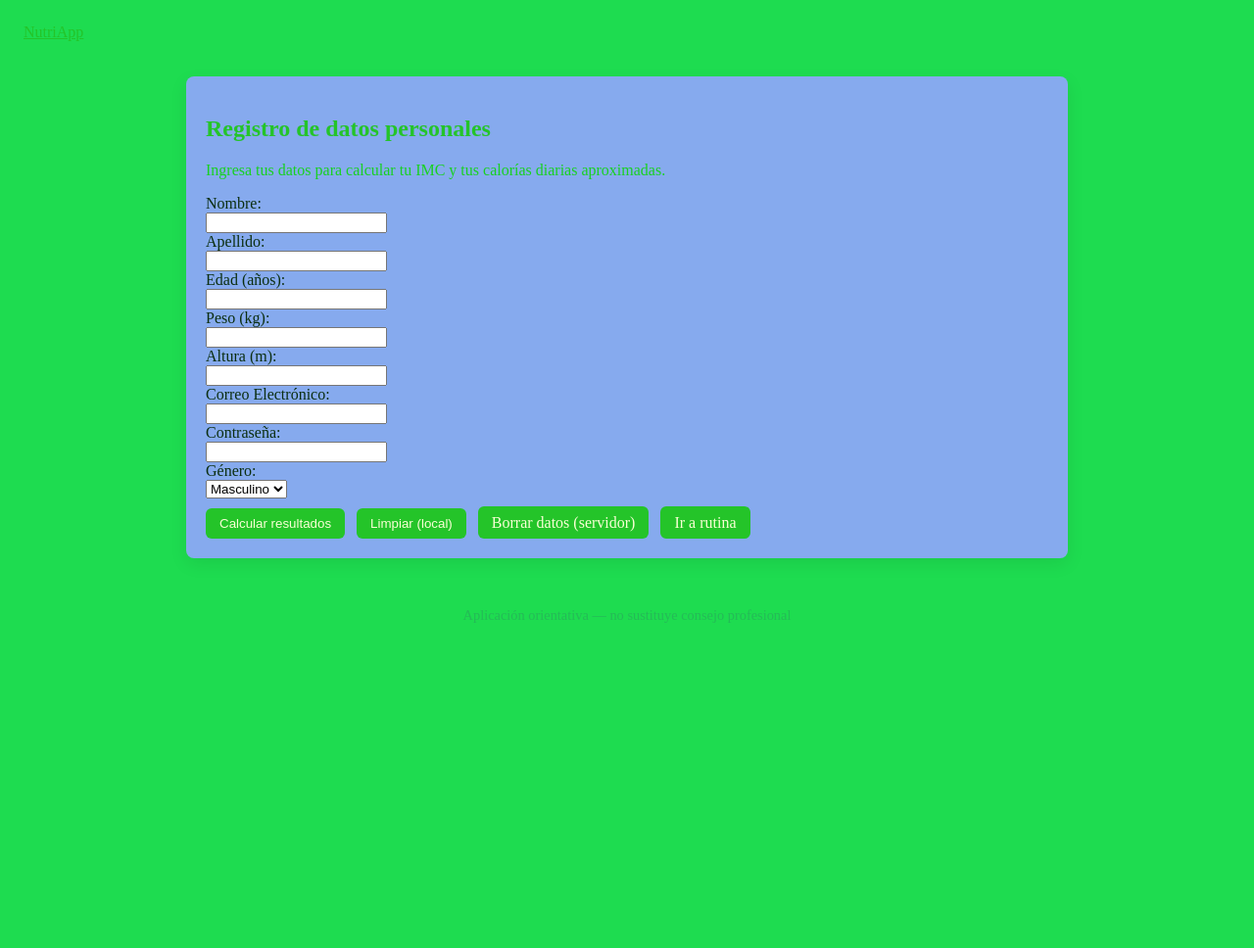
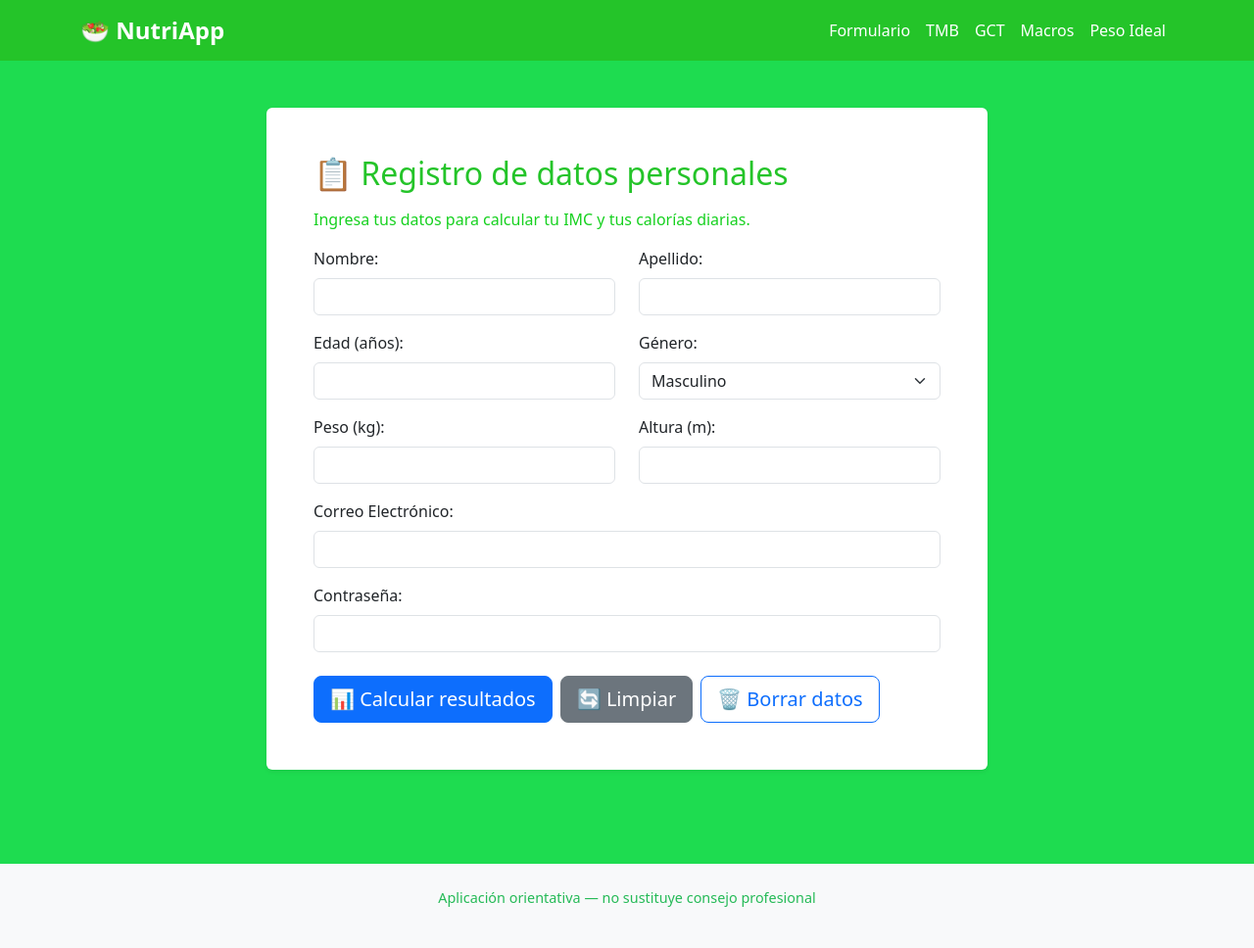
Before and after one commit to OmedaJared/NutryApp, a Flask app: page /formulario in a window 1280 px wide. Shown: the whole page at 98% size. Before the commit the page ends 636 px from the top, so only its background shows below. Run offline with Flask 3, Linux system fonts and the light colour scheme.

Commit message:
ya ando asta la vrg

```diff
--- a/NutriApp/NutryApp/app.py
+++ b/NutriApp/NutryApp/app.py
@@ -4,85 +4,73 @@ app = Flask(__name__)
 app.secret_key = 'cambia_esto_en_produccion'
 
 def _get_first(form, *keys, default=''):
-    """Returns the first non-empty value from the form for the given keys."""
+    """Retorna el primer valor no vacío del formulario."""
     for k in keys:
         v = form.get(k)
-        if v is not None:
+        if v is not None and v != '':
             return v
     return default
 
-@app.route('/clear')
-def clear():
-    """Borrar datos del usuario guardados en sesión y volver al formulario."""
-    session.pop('user', None)
-    session.pop('authenticated', None)
-    flash('Datos borrados.')
-    return redirect(url_for('formulario'))
-
 @app.route('/')
 def inicio():
-    """Home page with information about the application."""
+    """Página de inicio con información."""
     return render_template('info.html')
 
 @app.route('/formulario')
 def formulario():
-    """Page that contains the form for user input."""
+    """Página del formulario de registro."""
     user = session.get('user', {})
-    return render_template('formulario.html', **user)
+    error = session.pop('error', None)
+    return render_template('formulario.html', error=error, **user)
 
 @app.route('/resultado', methods=['POST'])
 def resultado():
-    """Processes the form data and calculates BMI and caloric needs."""
-    nombre = _get_first(request.form, 'nombre', 'Nombre', '').strip()
-    apellido = _get_first(request.form, 'apellido', 'Apellido', '').strip()
-    edad_raw = _get_first(request.form, 'edad', 'Edad', '')
-    peso_raw = _get_first(request.form, 'peso', 'Peso', '')
-    altura_raw = _get_first(request.form, 'altura', 'Altura', '')
-    contraseña = _get_first(request.form, 'contraseña', 'contrasena', '')
-    correo_electronico = _get_first(request.form, 'correo_electronico', 'correo', '')
-    genero = _get_first(request.form, 'genero', 'Genero', 'masculino')
+    """Procesa formulario y calcula IMC y calorías."""
+    nombre = request.form.get('nombre', '').strip()
+    apellido = request.form.get('apellido', '').strip()
+    correo_electronico = request.form.get('correo_electronico', '').strip()
+    contraseña = request.form.get('contraseña', '')
+    genero = request.form.get('genero', 'masculino').lower()
 
     try:
-        edad = int(edad_raw)
-        peso = float(peso_raw)
-        altura = float(altura_raw)
+        edad = int(request.form.get('edad', 0))
+        peso = float(request.form.get('peso', 0))
+        altura = float(request.form.get('altura', 0))
     except (ValueError, TypeError):
-        error_msg = "Por favor completa todos los campos correctamente."
-        return render_template(
-            'formulario.html',
-            nombre=nombre,
-            apellido=apellido,
-            edad=edad_raw,
-            peso=peso_raw,
-            altura=altura_raw,
-            genero=genero,
-            correo_electronico=correo_electronico,
-            contraseña=contraseña,
-            error=error_msg
-        )
+        session['error'] = 'Error: Verifica que edad, peso y altura sean números válidos.'
+        return redirect(url_for('formulario'))
 
+    if edad <= 0 or peso <= 0 or altura <= 0:
+        session['error'] = 'Error: Los valores deben ser mayores a 0.'
+        return redirect(url_for('formulario'))
+
+    # Calcular IMC
     imc = round(peso / (altura ** 2), 2)
 
+    # Clasificar IMC
     if imc < 18.5:
-        clasificacion = "Bajo peso"
-        recomendacion = "Aumenta tu ingesta calórica con alimentos saludables y realiza ejercicios de fuerza."
+        clasificacion = 'Bajo peso'
+        recomendacion = 'Aumenta tu ingesta calórica de forma saludable.'
     elif imc < 25:
-        clasificacion = "Peso normal"
-        recomendacion = "Mantén una dieta equilibrada y continúa con actividad física regular."
+        clasificacion = 'Peso normal'
+        recomendacion = 'Mantén tu peso actual con hábitos saludables.'
     elif imc < 30:
-        clasificacion = "Sobrepeso"
-        recomendacion = "Reduce azúcares y grasas, e incrementa tu consumo de frutas y verduras."
+        clasificacion = 'Sobrepeso'
+        recomendacion = 'Considera aumentar actividad física y revisar tu dieta.'
     else:
-        clasificacion = "Obesidad"
-        recomendacion = "Consulta a un especialista y adopta un plan de alimentación controlado."
+        clasificacion = 'Obesidad'
+        recomendacion = 'Consulta a un profesional de salud.'
 
-    if genero.lower() == "masculino":
-        tmb = 10 * peso + 6.25 * (altura * 100) - 5 * edad + 5
+    # Calcular TMB (Harris-Benedict)
+    if genero == 'masculino':
+        tmb = 88.362 + (13.397 * peso) + (4.799 * (altura * 100)) - (5.677 * edad)
     else:
-        tmb = 10 * peso + 6.25 * (altura * 100) - 5 * edad - 161
+        tmb = 447.593 + (9.247 * peso) + (3.098 * (altura * 100)) - (4.330 * edad)
 
-    calorias_mantenimiento = round(tmb * 1.55, 2)
+    tmb = round(tmb, 2)
+    calorias = round(tmb * 1.55, 2)
 
+    # Guardar en sesión
     session['user'] = {
         'nombre': nombre,
         'apellido': apellido,
@@ -95,7 +83,7 @@ def resultado():
         'imc': imc,
         'clasificacion': clasificacion,
         'recomendacion': recomendacion,
-        'calorias': calorias_mantenimiento
+        'calorias': calorias
     }
 
     return render_template(
@@ -111,145 +99,143 @@ def resultado():
         imc=imc,
         clasificacion=clasificacion,
         recomendacion=recomendacion,
-        calorias=calorias_mantenimiento
+        calorias=calorias
     )
 
 @app.route('/login', methods=['GET', 'POST'])
 def login():
-    """Login with correo and contraseña stored from formulario."""
+    """Login con correo y contraseña."""
     if request.method == 'GET':
         return render_template('login.html')
+
     correo = request.form.get('correo', '').strip()
     contraseña = request.form.get('contraseña', '')
     user = session.get('user')
+
     if not user:
-        flash('No hay datos registrados. Completa primero el formulario.')
+        flash('Primero debes completar el formulario.')
         return redirect(url_for('formulario'))
+
     if correo == user.get('correo_electronico') and contraseña == user.get('contraseña'):
         session['authenticated'] = True
         return redirect(url_for('rutina'))
+
     flash('Correo o contraseña incorrectos.')
     return render_template('login.html')
 
 @app.route('/rutina')
 def rutina():
-    """Muestra rutina y plan basado en los datos guardados.
-
-    Permite acceso si existe 'user' en sesión incluso cuando no hay flag
-    'authenticated' (para que el botón 'Ir a rutina' funcione sin pedir login).
-    """
+    """Muestra rutina personalizada."""
     user = session.get('user')
     if not user:
-        flash('Completa el formulario o inicia sesión para ver tu rutina.')
+        flash('Debes completar el formulario primero.')
         return redirect(url_for('formulario'))
 
-    if not session.get('authenticated'):
-        session['authenticated'] = True
     return render_template('rutina.html', user=user)
-
-@app.route("/tmb", methods=["GET", "POST"])
-def tmb():
-    if request.method == "POST":
-        try:
-            peso = float(request.form["peso"])
-            altura = float(request.form["altura"])
-            edad = int(request.form["edad"])
-            genero = request.form["genero"]
-
-            if genero == "masculino":
-                tmb = 88.36 + 13.4 * peso + 4.8 * altura - 5.7 * edad
-            else:
-                tmb = 447.6 + 9.2 * peso + 3.1 * altura - 4.3 * edad
-
-            return render_template("tmb.html", tmb=round(tmb, 2), peso=peso,
-                                altura=altura, edad=edad, genero=genero)
-        except:
-            return render_template("tmb.html", error="Datos inválidos")
-
-    return render_template("tmb.html")
 
 @app.route('/perfil')
 def perfil():
-    """Muestra toda la información del usuario y botón para cerrar sesión."""
-    if not session.get('authenticated'):
-        flash('Inicia sesión para ver tu perfil.')
-        return redirect(url_for('login'))
-    user = session.get('user', {})
+    """Muestra perfil del usuario."""
+    user = session.get('user')
+    if not user:
+        flash('Debes completar el formulario primero.')
+        return redirect(url_for('formulario'))
+
     return render_template('perfil.html', user=user)
 
-@app.route("/gct", methods=["GET", "POST"])
+@app.route('/tmb', methods=['GET', 'POST'])
+def tmb():
+    """Calculadora de TMB."""
+    if request.method == 'POST':
+        try:
+            peso = float(request.form.get('peso', 0))
+            altura = float(request.form.get('altura', 0))
+            edad = int(request.form.get('edad', 0))
+            genero = request.form.get('genero', 'masculino').lower()
+
+            if genero == 'masculino':
+                tmb_calc = 88.362 + (13.397 * peso) + (4.799 * altura) - (5.677 * edad)
+            else:
+                tmb_calc = 447.593 + (9.247 * peso) + (3.098 * altura) - (4.330 * edad)
+
+            tmb_calc = round(tmb_calc, 2)
+            return render_template('tmb.html', tmb=tmb_calc, peso=peso, altura=altura, edad=edad, genero=genero)
+        except (ValueError, TypeError):
+            return render_template('tmb.html', error='Valores inválidos.')
+
+    return render_template('tmb.html')
+
+@app.route('/gct', methods=['GET', 'POST'])
 def gct():
-    if request.method == "POST":
-        tmb = float(request.form["tmb"])
-        actividad = float(request.form["actividad"])
-        gct = tmb * actividad
-        return render_template("gct.html", gct=round(gct, 1))
-    return render_template("gct.html")
+    """Calculadora de Gasto Calórico Total."""
+    if request.method == 'POST':
+        try:
+            tmb_val = float(request.form.get('tmb', 0))
+            actividad = float(request.form.get('actividad', 1.55))
+            gct_calc = round(tmb_val * actividad, 2)
+            return render_template('gct.html', gct=gct_calc, tmb=tmb_val, actividad=actividad)
+        except (ValueError, TypeError):
+            return render_template('gct.html', error='Valores inválidos.')
+
+    return render_template('gct.html')
+
+@app.route('/peso_ideal', methods=['GET', 'POST'])
+def peso_ideal():
+    """Calculadora de peso ideal (fórmula de Devine)."""
+    if request.method == 'POST':
+        try:
+            altura_cm = float(request.form.get('altura', 0))
+            genero = request.form.get('genero', 'masculino').lower()
+
+            altura_m = altura_cm / 100
+            if genero == 'masculino':
+                ideal = 50 + (2.3 * (altura_cm - 152.4))
+            else:
+                ideal = 45.5 + (2.3 * (altura_cm - 152.4))
+
+            ideal = round(ideal, 2)
+            return render_template('peso_ideal.html', ideal=ideal, altura=altura_cm, genero=genero)
+        except (ValueError, TypeError):
+            return render_template('peso_ideal.html', error='Altura inválida.')
+
+    return render_template('peso_ideal.html')
+
+@app.route('/macros', methods=['GET', 'POST'])
+def macros():
+    """Calculadora de macronutrientes."""
+    if request.method == 'POST':
+        try:
+            calorias = float(request.form.get('calorias', 0))
+            p_pct = float(request.form.get('p', 30))
+            c_pct = float(request.form.get('c', 40))
+            g_pct = float(request.form.get('g', 30))
+
+            prot = round((calorias * p_pct / 100) / 4, 2)
+            carb = round((calorias * c_pct / 100) / 4, 2)
+            fat = round((calorias * g_pct / 100) / 9, 2)
+
+            macros_result = {'prot': prot, 'carb': carb, 'fat': fat}
+            return render_template('macros.html', macros=macros_result, calorias=calorias, p=p_pct, c=c_pct, g=g_pct)
+        except (ValueError, TypeError):
+            return render_template('macros.html', error='Valores inválidos.')
+
+    return render_template('macros.html')
+
+@app.route('/clear')
+def clear():
+    """Borrar datos del usuario."""
+    session.pop('user', None)
+    session.pop('authenticated', None)
+    flash('Datos borrados.')
+    return redirect(url_for('formulario'))
 
 @app.route('/logout')
 def logout():
-    """Cerrar sesión y regresar al inicio."""
+    """Cerrar sesión."""
     session.pop('authenticated', None)
-
     session.pop('user', None)
     flash('Sesión cerrada.')
     return redirect(url_for('inicio'))
 
-@app.route("/peso_ideal", methods=["GET", "POST"])
-def peso_ideal():
-    if request.method == "POST":
-        altura = float(request.form["altura"])
-        genero = request.form["genero"]
-
-        base = altura - 152.4
-
-        if genero == "masculino":
-            ideal = 50 + 0.9 * base
-        else:
-            ideal = 45.5 + 0.9 * base
-
-        return render_template("peso_ideal.html", ideal=round(ideal, 1))
-
-    return render_template("peso_ideal.html")
-
-@app.route("/macros", methods=["GET", "POST"])
-def macros():
-    if request.method == "POST":
-        calorias = float(request.form["calorias"])
-        p = float(request.form["p"])
-        c = float(request.form["c"])
-        g = float(request.form["g"])
-
-        kcal_p = calorias * p / 100
-        kcal_c = calorias * c / 100
-        kcal_g = calorias * g / 100
-
-        resultado = {
-            "prot": round(kcal_p / 4, 1),
-            "carb": round(kcal_c / 4, 1),
-            "fat": round(kcal_g / 9, 1)
-        }
-
-        return render_template("macros.html", macros=resultado)
-
-    return render_template("macros.html")
-
-@app.route("/recetas", methods=["GET", "POST"])
-def recetas():
-    if request.method == "POST":
-        texto = request.form["ingredientes"].strip().split("\n")
-
-        total = 0
-        for l in texto:
-            try:
-                kcal = float(l.split()[-2]) if "kcal" in l else float(l.split()[-1])
-                total += kcal
-            except:
-                pass
-
-        return render_template("recetas.html", total=round(total, 1))
-
-    return render_template("recetas.html")
-
 if __name__ == '__main__':
     app.run(debug=True)
--- a/NutriApp/NutryApp/templates/base.html
+++ b/NutriApp/NutryApp/templates/base.html
@@ -4,21 +4,64 @@
     <meta charset="utf-8">
     <meta name="viewport" content="width=device-width, initial-scale=1">
     <title>{% block title %}NutriApp{% endblock %}</title>
+    <link href="https://cdn.jsdelivr.net/npm/bootstrap@5.3.2/dist/css/bootstrap.min.css" rel="stylesheet">
     <link rel="stylesheet" href="{{ url_for('static', filename='styles/colors.css') }}">
+    <style>
+        body {
+            display: flex;
+            flex-direction: column;
+            min-height: 100vh;
+        }
+        main {
+            flex: 1;
+        }
+        .navbar-brand {
+            font-weight: bold;
+            font-size: 1.5rem;
+        }
+    </style>
 </head>
 <body>
-    <header style="padding:16px;">
-        <a href="{{ url_for('inicio') }}" class="brand">NutriApp</a>
-    </header>
+    <nav class="navbar navbar-expand-lg" style="background-color: var(--primary);">
+        <div class="container">
+            <a class="navbar-brand text-white" href="{{ url_for('inicio') }}">🥗 NutriApp</a>
+            <button class="navbar-toggler" type="button" data-bs-toggle="collapse" data-bs-target="#navbarNav">
+                <span class="navbar-toggler-icon"></span>
+            </button>
+            <div class="collapse navbar-collapse" id="navbarNav">
+                <ul class="navbar-nav ms-auto">
+                    <li class="nav-item"><a class="nav-link text-white" href="{{ url_for('formulario') }}">Formulario</a></li>
+                    <li class="nav-item"><a class="nav-link text-white" href="{{ url_for('tmb') }}">TMB</a></li>
+                    <li class="nav-item"><a class="nav-link text-white" href="{{ url_for('gct') }}">GCT</a></li>
+                    <li class="nav-item"><a class="nav-link text-white" href="{{ url_for('macros') }}">Macros</a></li>
+                    <li class="nav-item"><a class="nav-link text-white" href="{{ url_for('peso_ideal') }}">Peso Ideal</a></li>
+                </ul>
+            </div>
+        </div>
+    </nav>
 
     <main>
-        <div class="container-card">
+        <div class="container my-5">
+            {% with messages = get_flashed_messages() %}
+              {% if messages %}
+                {% for m in messages %}
+                  <div class="alert alert-info alert-dismissible fade show" role="alert">
+                    {{ m }}
+                    <button type="button" class="btn-close" data-bs-dismiss="alert"></button>
+                  </div>
+                {% endfor %}
+              {% endif %}
+            {% endwith %}
             {% block contenido %}{% endblock %}
         </div>
     </main>
 
-    <footer style="padding:16px; text-align:center;">
-        <p class="muted">Aplicación orientativa — no sustituye consejo profesional</p>
+    <footer class="bg-light py-4 mt-5">
+        <div class="container text-center">
+            <p class="muted">Aplicación orientativa — no sustituye consejo profesional</p>
+        </div>
     </footer>
+
+    <script src="https://cdn.jsdelivr.net/npm/bootstrap@5.3.2/dist/js/bootstrap.bundle.min.js"></script>
 </body>
 </html>
--- a/NutriApp/NutryApp/templates/formulario.html
+++ b/NutriApp/NutryApp/templates/formulario.html
@@ -3,61 +3,92 @@
 {% block title %}Formulario - NutriApp{% endblock %}
 
 {% block contenido %}
-<div class="card-soft">
-    <section>
-        <h2 class="brand">Registro de datos personales</h2>
-        <p class="accent">Ingresa tus datos para calcular tu IMC y tus calorías diarias aproximadas.</p>
+<div class="row justify-content-center">
+    <div class="col-lg-8">
+        <div class="card shadow-sm border-0">
+            <div class="card-body p-5">
+                <h2 class="card-title brand mb-3">📋 Registro de datos personales</h2>
+                <p class="accent">Ingresa tus datos para calcular tu IMC y tus calorías diarias.</p>
 
                 {% if error %}
-            <p class="error"><strong>{{ error }}</strong></p>
+                    <div class="alert alert-danger" role="alert">
+                        <strong>Error:</strong> {{ error }}
+                    </div>
                 {% endif %}
 
                 <form id="datosForm" action="{{ url_for('resultado') }}" method="post">
-            <label>Nombre:</label><br>
-            <input class="form-control" type="text" name="nombre" value="{{ nombre or '' }}" required><br>
+                    <div class="row">
+                        <div class="col-md-6 mb-3">
+                            <label class="form-label">Nombre:</label>
+                            <input class="form-control" type="text" name="nombre" value="{{ nombre or '' }}" required>
+                        </div>
+                        <div class="col-md-6 mb-3">
+                            <label class="form-label">Apellido:</label>
+                            <input class="form-control" type="text" name="apellido" value="{{ apellido or '' }}" required>
+                        </div>
+                    </div>
 
-            <label>Apellido:</label><br>
-            <input class="form-control" type="text" name="apellido" value="{{ apellido or '' }}" required><br>
-
-            <label>Edad (años):</label><br>
-            <input class="form-control" type="number" name="edad" min="1" value="{{ edad or '' }}" required><br>
-
-            <label>Peso (kg):</label><br>
-            <input class="form-control" type="number" step="0.1" name="peso" value="{{ peso or '' }}" required><br>
-
-            <label>Altura (m):</label><br>
-            <input class="form-control" type="number" step="0.01" name="altura" value="{{ altura or '' }}" required><br>
-
-            <label>Correo Electrónico:</label><br>
-            <input class="form-control" type="email" name="correo_electronico" value="{{ correo_electronico or '' }}" required><br>
-
-            <label>Contraseña:</label><br>
-            <input class="form-control" type="password" name="contraseña" value="{{ contraseña or '' }}" required><br>
-
-            <label>Género:</label><br>
-            <select class="form-control" name="genero" required>
+                    <div class="row">
+                        <div class="col-md-6 mb-3">
+                            <label class="form-label">Edad (años):</label>
+                            <input class="form-control" type="number" name="edad" min="1" value="{{ edad or '' }}" required>
+                        </div>
+                        <div class="col-md-6 mb-3">
+                            <label class="form-label">Género:</label>
+                            <select class="form-select" name="genero" required>
                                 <option value="masculino" {% if genero == 'masculino' %}selected{% endif %}>Masculino</option>
                                 <option value="femenino" {% if genero == 'femenino' %}selected{% endif %}>Femenino</option>
-            </select><br>
+                            </select>
+                        </div>
+                    </div>
 
-            <div style="margin-top:10px;">
-                <button class="btn-brand" type="submit">Calcular resultados</button>
-                <button class="btn-brand" type="reset" style="margin-left:8px;">Limpiar (local)</button>
-                <a class="btn-brand" href="{{ url_for('clear') }}" style="margin-left:8px; text-decoration:none;">Borrar datos (servidor)</a>
-                <a class="btn-brand" href="{{ url_for('rutina') }}" style="margin-left:8px; text-decoration:none;">Ir a rutina</a>
+                    <div class="row">
+                        <div class="col-md-6 mb-3">
+                            <label class="form-label">Peso (kg):</label>
+                            <input class="form-control" type="number" step="0.1" name="peso" value="{{ peso or '' }}" required>
+                        </div>
+                        <div class="col-md-6 mb-3">
+                            <label class="form-label">Altura (m):</label>
+                            <input class="form-control" type="number" step="0.01" name="altura" value="{{ altura or '' }}" required>
+                        </div>
+                    </div>
+
+                    <div class="mb-3">
+                        <label class="form-label">Correo Electrónico:</label>
+                        <input class="form-control" type="email" name="correo_electronico" value="{{ correo_electronico or '' }}" required>
+                    </div>
+
+                    <div class="mb-3">
+                        <label class="form-label">Contraseña:</label>
+                        <input class="form-control" type="password" name="contraseña" required>
+                    </div>
+
+                    <div class="d-grid gap-2 d-md-flex justify-content-md-start mt-4">
+                        <button class="btn btn-primary btn-lg" type="submit">📊 Calcular resultados</button>
+                        <button class="btn btn-secondary btn-lg" type="reset">🔄 Limpiar</button>
+                        <a class="btn btn-outline-primary btn-lg" href="{{ url_for('clear') }}">🗑️ Borrar datos</a>
                     </div>
                 </form>
 
                 {% if imc %}
-        <hr>
+                <hr class="my-4">
                 <section>
-            <h2 class="brand">Resultados nutricionales</h2>
-            <p><strong>IMC:</strong> {{ imc }}</p>
-            <p><strong>Clasificación:</strong> {{ clasificacion }}</p>
+                    <h3 class="brand mb-3">📈 Resultados nutricionales</h3>
+                    <div class="row">
+                        <div class="col-md-6 mb-2">
+                            <p><strong>IMC:</strong> <span class="badge bg-primary">{{ imc }}</span></p>
+                        </div>
+                        <div class="col-md-6 mb-2">
+                            <p><strong>Clasificación:</strong> <span class="badge bg-success">{{ clasificacion }}</span></p>
+                        </div>
+                    </div>
                     <p><strong>Recomendación:</strong> {{ recomendacion }}</p>
-            <p><strong>Calorías diarias estimadas:</strong> {{ calorias }} kcal</p>
+                    <p><strong>Calorías diarias estimadas:</strong> <span class="badge bg-warning text-dark">{{ calorias }} kcal</span></p>
+                    <a class="btn btn-success mt-3" href="{{ url_for('rutina') }}">Ver rutina personalizada →</a>
                 </section>
                 {% endif %}
-    </section>
+            </div>
+        </div>
+    </div>
 </div>
 {% endblock %}
```
Lines whose indentation alone changed are shown as unchanged.
